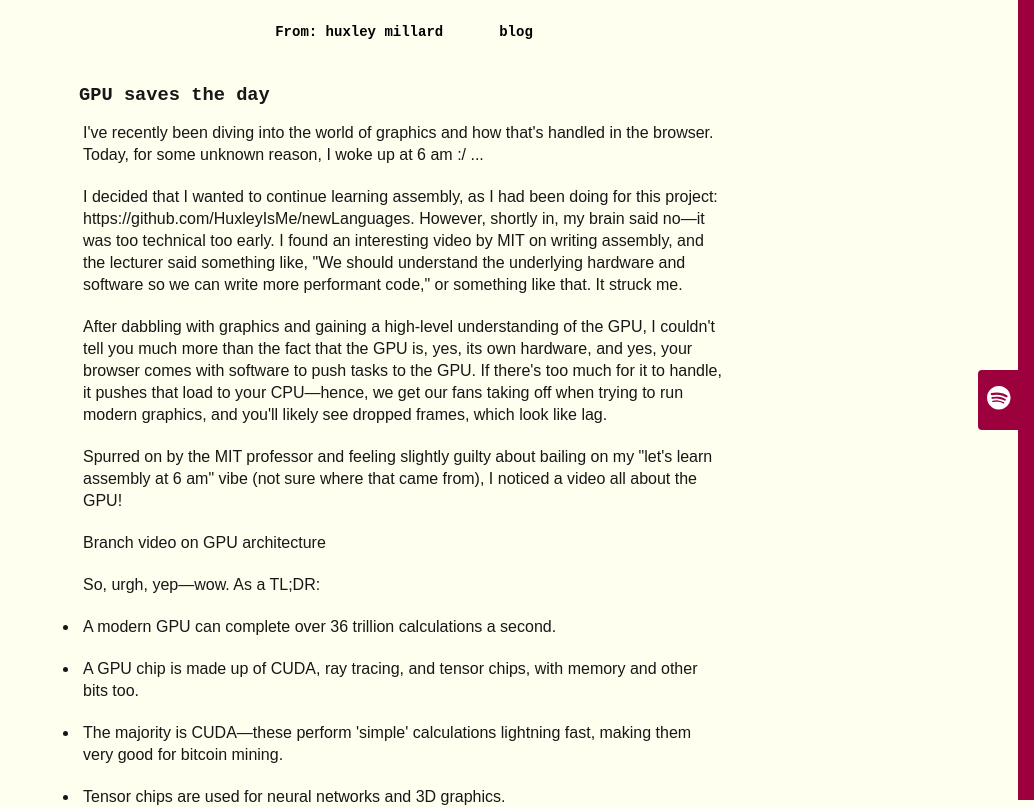
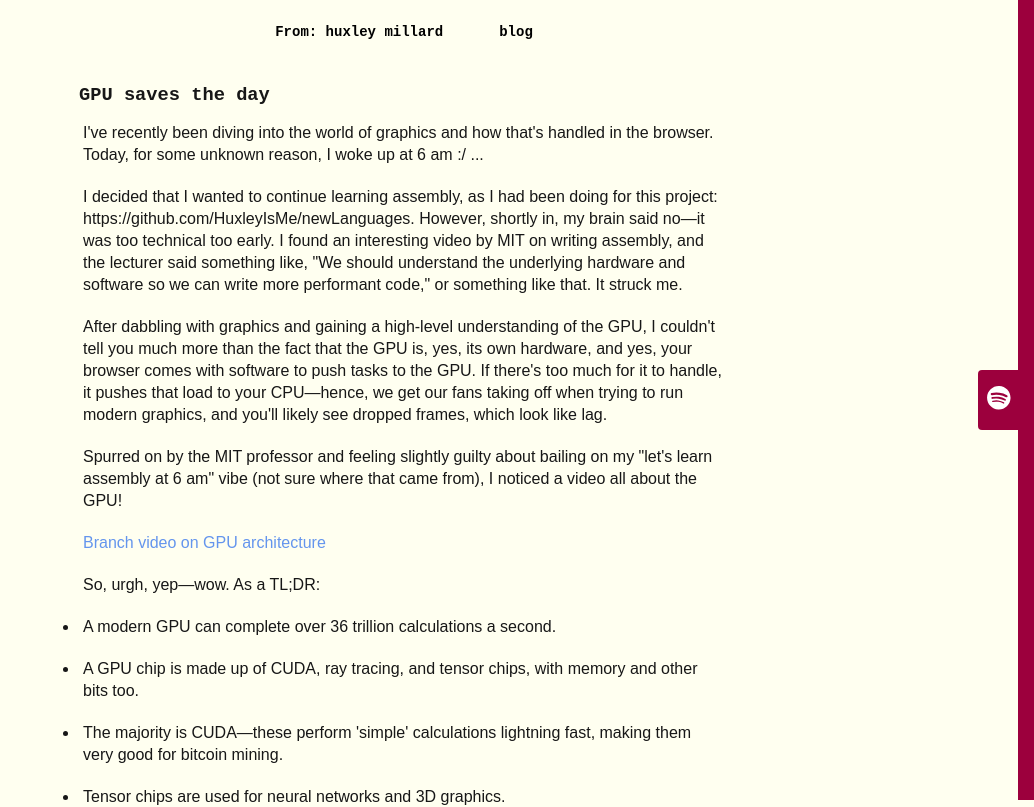
Before and after one commit to HuxleyIsMe/site, a Next.js app: page /blog/gpu-love in a window 1280 px wide. Shown: the top 807 px of the page, without its empty margins (246-1280 px from the left). Built offline with nearby package versions, Linux system fonts and the light colour scheme.

Commit message:
style: made the link styling a lil more obvious because it was annoying

```diff
--- a/src/app/blog/page.module.css
+++ b/src/app/blog/page.module.css
@@ -11,6 +11,15 @@
   justify-content: center;
 }
 
+.container > p > a {
+  color: cornflowerblue;
+}
+
+.container > p > a:hover {
+  text-decoration: underline;
+}
+
+
 @media (max-width: 800px) {
   .BlogContainer {
     flex-wrap: wrap;
```
